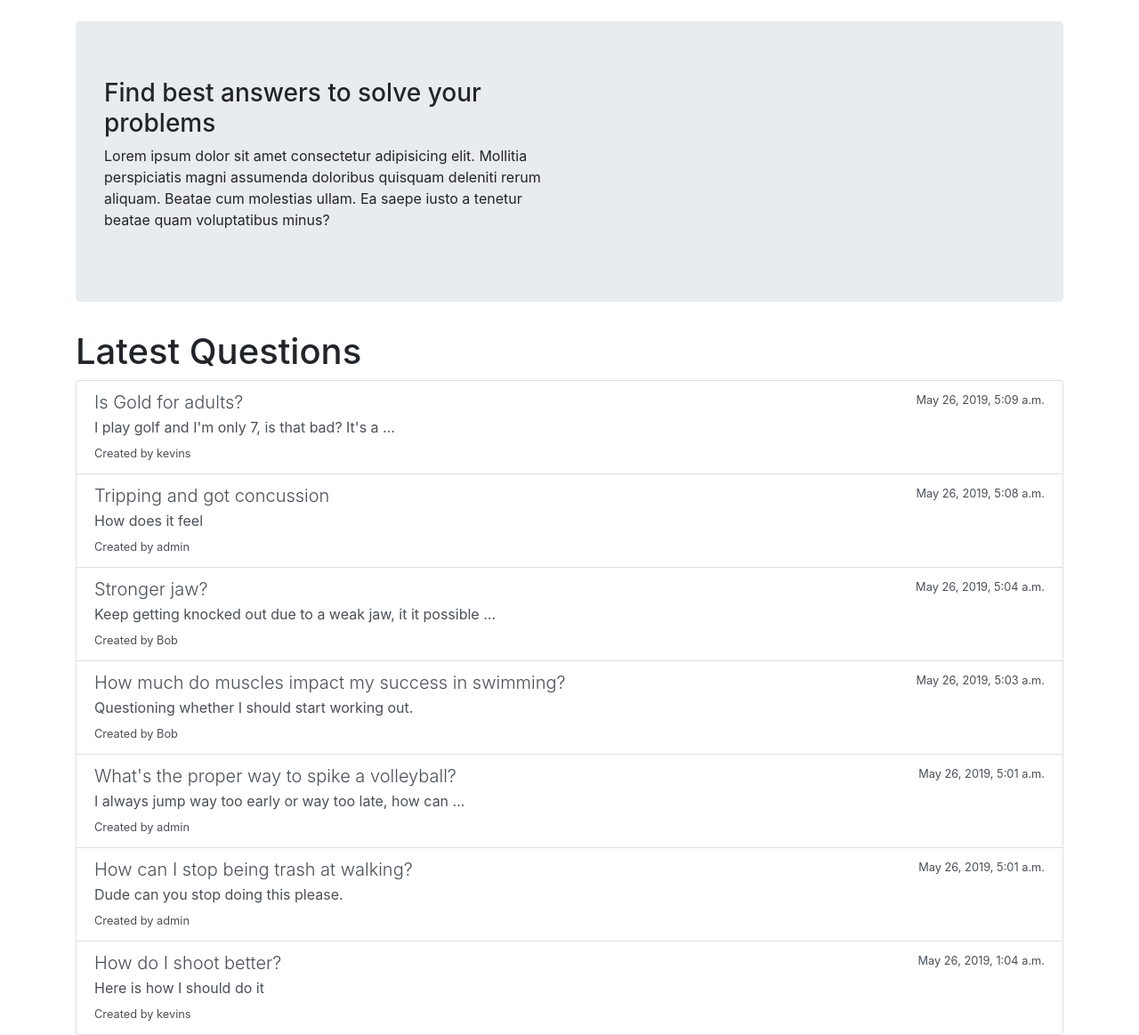
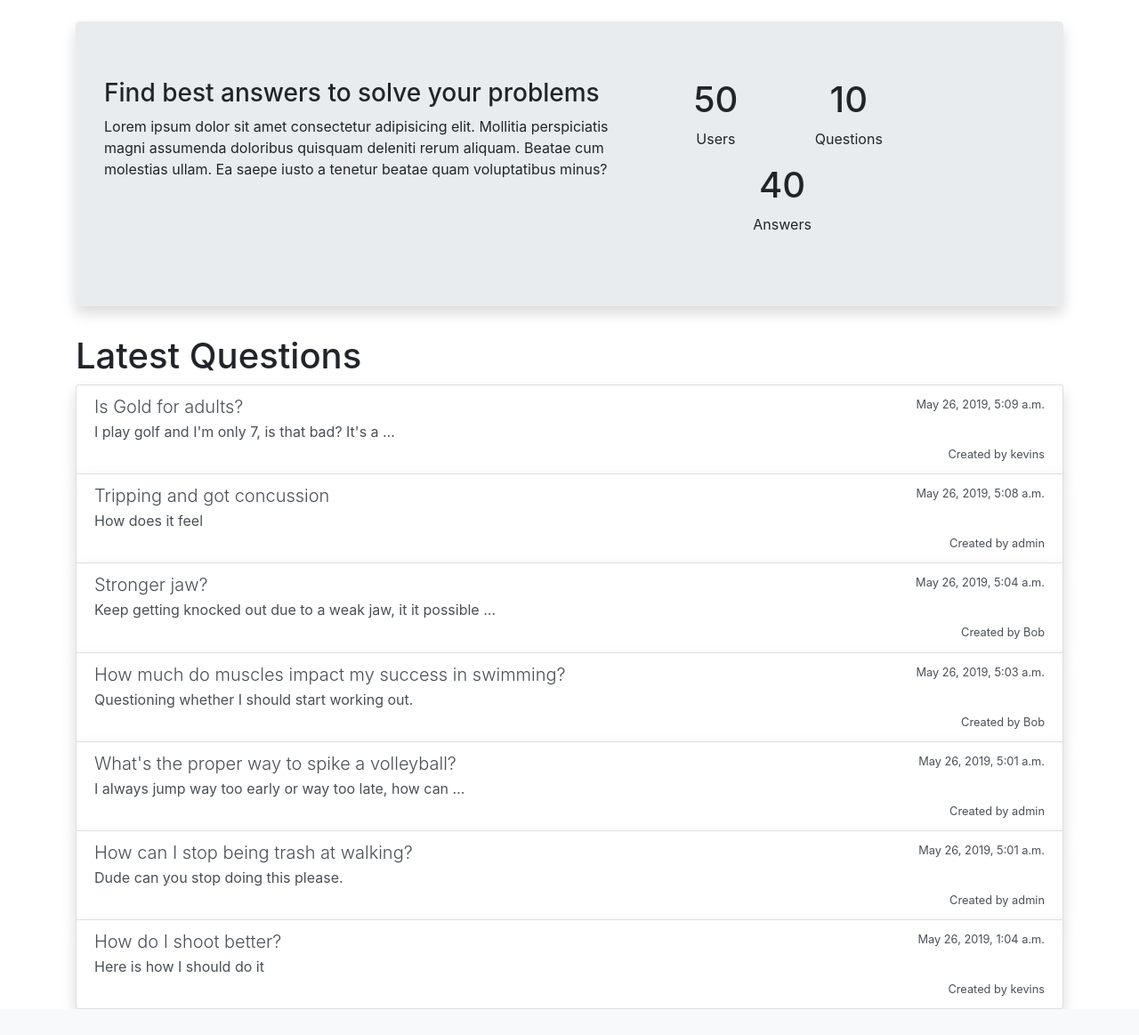
Before and after one commit to sq2021/online-coach, a Django app: page / in a window 1280 px wide. Shown: the part 56-1219 px from the top of the page at 89% size. After the commit the page ends 1190 px from the top, so only its background shows below. Run offline with Django 3.2, Linux system fonts and the light colour scheme; data comes from the database, SQL or seed files in the repository; parts of the project's set-up code (start-up, migrations or seed data) failed here and were passed over; some libraries are stand-ins or nearby versions.

Commit message:
update frontend

```diff
--- a/onlinecoach/home/templates/home/base.html
+++ b/onlinecoach/home/templates/home/base.html
@@ -38,12 +38,12 @@
                 <button class="btn btn-outline-success my-2 my-sm-0" type="submit">Search</button>
               </form>
                 {% if user.is_authenticated %}
-                <a href="#!" class="btn">
+                <a href="{% url 'qa:Question Creation' %}" class="btn">
                   <i class="fas fa-clipboard fa-2x"></i>
                 </a>
                 <div class="dropdown">
-                    <button class="btn btn-secondary dropdown-toggle" type="button" id="dropdownMenuButton" data-toggle="dropdown" aria-haspopup="true" aria-expanded="false">
-                        {{user.username}}
+                    <button class="btn btn-outline-secondary dropdown-toggle btn-sm" type="button" id="dropdownMenuButton" data-toggle="dropdown" aria-haspopup="true" aria-expanded="false">
+                        <img class="rounded-circle" width="74" height="74" src="{{ user.profile.avatar.url   }}" alt="">
                     </button>
                     <div class="dropdown-menu" aria-labelledby="dropdownMenuButton">
                         <a class="dropdown-item" href="{% url 'profile' %}">Profile</a>
--- a/onlinecoach/home/templates/home/index.html
+++ b/onlinecoach/home/templates/home/index.html
@@ -2,32 +2,43 @@
 {% block title %} Online Coach | Home {% endblock %}
 
 {% block content%}
-<div class="jumbotron">
+<div class="jumbotron shadow">
     <!-- <h1>Navbar example</h1>
     <p class="lead">This example is a quick exercise to illustrate how the top-aligned navbar works. As you scroll, this navbar remains in its original position and moves with the rest of the page.</p>
     <a class="btn btn-lg btn-primary" href="/docs/4.3/components/navbar/" role="button">View navbar docs »</a> -->
     <div class="row">
-        <div class="col-6">
+        <div class="col-7">
             <h3>Find best answers to solve your problems</h3>
             <p>Lorem ipsum dolor sit amet consectetur adipisicing elit. Mollitia perspiciatis magni assumenda doloribus quisquam deleniti rerum aliquam. Beatae cum molestias ullam. Ea saepe iusto a tenetur beatae quam voluptatibus minus?</p>
         </div>
-        <div class="col-6">
-            <form action="/register" method="post">
-
-            </form>
+        <div class="col-5">
+            <div class="row text-center">
+                <div class="col-4">
+                    <h1>50</h1>
+                    <p>Users</p>
+                </div>
+                <div class="col-4">
+                    <h1>10</h1>
+                    <p>Questions</p>
+                </div>
+                <div class="col-8">
+                    <h1>40</h1>
+                    <p>Answers</p>
+                </div>
+            </div>
         </div>
     </div>
 </div>
 <h1>Latest Questions</h1>
 <div class="list-group">
     {% for question in latest_questions_list%}
-    <a href="q/{{question.id}}" class="list-group-item list-group-item-action">
+    <a href="q/{{question.id}}" class="list-group-item list-group-item-action shadow">
         <div class="d-flex w-100 justify-content-between">
-        <h5 class="mb-1 lead">{{ question.question_title }}</h5>
+        <h3 class="mb-1 lead">{{ question.question_title }}</h3>
         <small>{{question.pub_date}}</small>
         </div>
         <p class="mb-1">{{question.question_text|truncatewords:12}}</p>
-        <small>Created by {{question.author}}</small>
+        <small class="float-right">Created by {{question.author}}</small>
     </a>
     {% endfor %}
     </div>
```
